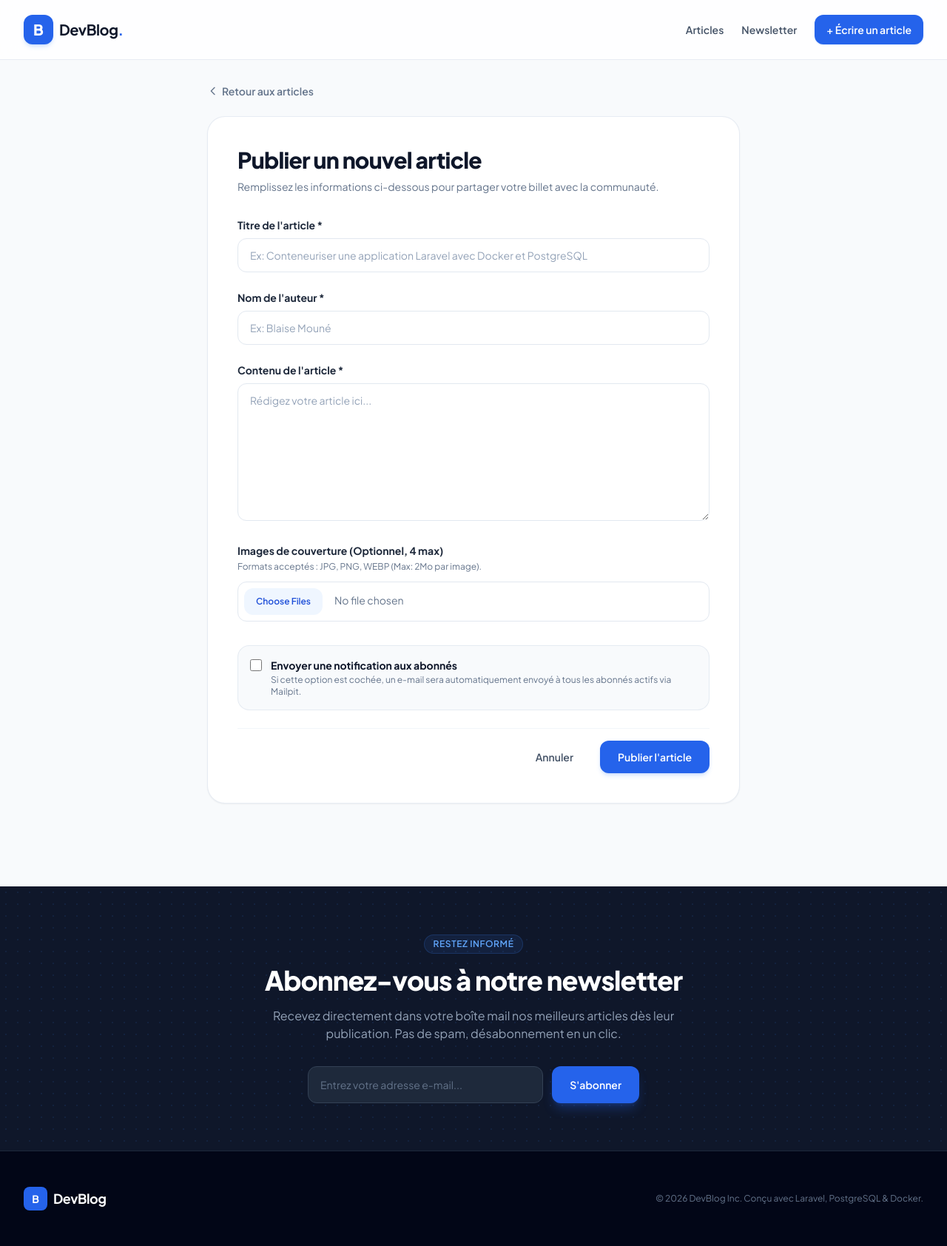
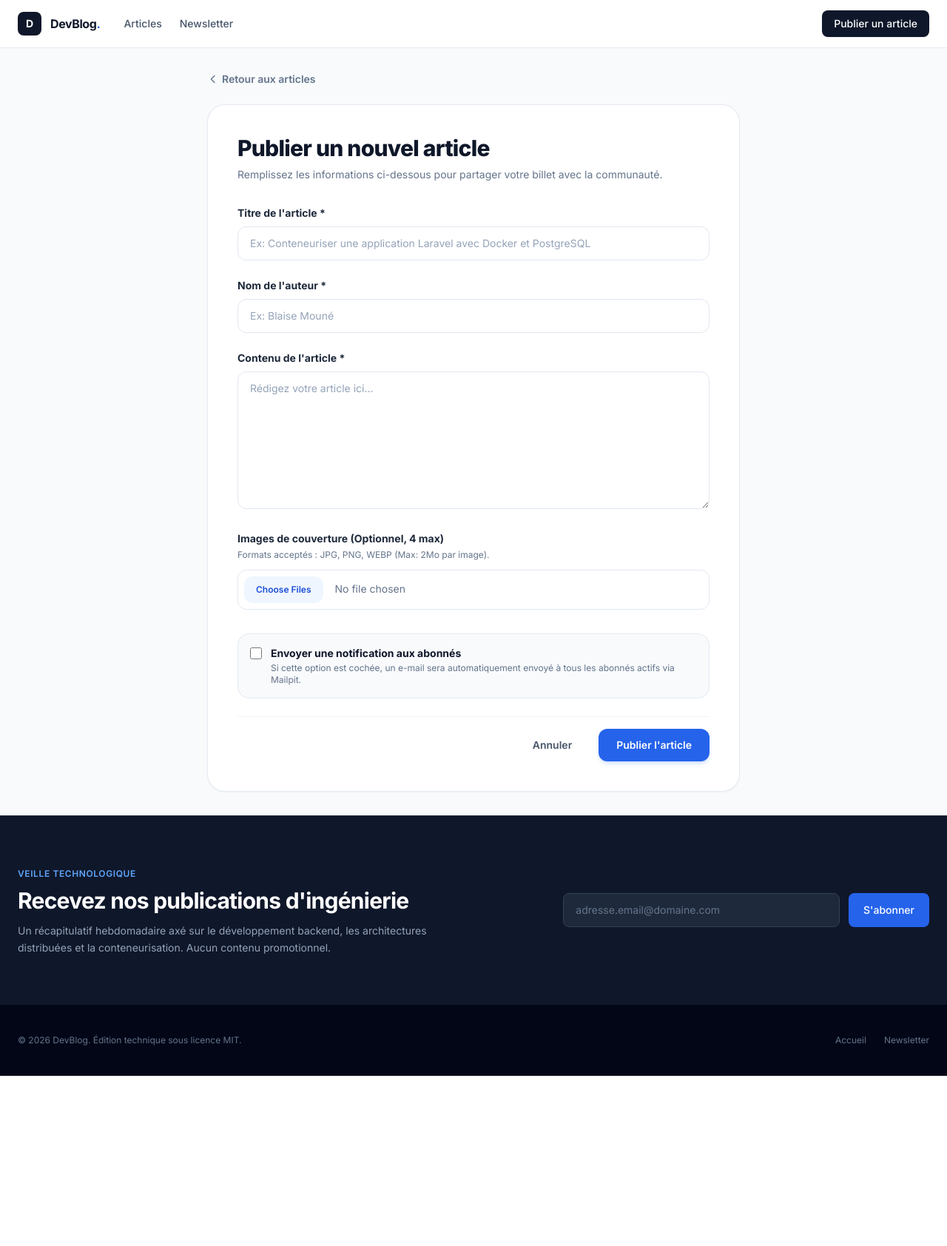
Before and after one commit to Mounix756/docker-training, a Laravel app: page /articles/create in a window 1280 px wide. Shown: the whole page at 74% size. After the commit the page ends 1454 px from the top, so only its background shows below. Run offline with Laravel 12, Linux system fonts and the light colour scheme; some libraries are stand-ins or nearby versions.

Commit message:
style(laravel): review complet des vues afin de rendre plus moderne

```diff
--- a/laravel/resources/views/layouts/app.blade.php
+++ b/laravel/resources/views/layouts/app.blade.php
@@ -3,100 +3,101 @@
 <head>
     <meta charset="UTF-8">
     <meta name="viewport" content="width=device-width, initial-scale=1.0">
-    <title>@yield('title', 'DevBlog - Actualités & Tutos')</title>
+    <title>@yield('title', 'DevBlog | Ingénierie & Architecture Web')</title>
     <script src="https://cdn.tailwindcss.com"></script>
     <link rel="preconnect" href="https://fonts.googleapis.com">
     <link rel="preconnect" href="https://fonts.gstatic.com" crossorigin>
-    <link href="https://fonts.googleapis.com/css2?family=Plus+Jakarta+Sans:wght@400;500;600;700;800&display=swap" rel="stylesheet">
+    <link href="https://fonts.googleapis.com/css2?family=Inter:wght@400;500;600;700;800&display=swap" rel="stylesheet">
     <style>
-        body { font-family: 'Plus Jakarta Sans', sans-serif; }
+        body { font-family: 'Inter', sans-serif; }
     </style>
 </head>
-<body class="flex flex-col min-h-full text-slate-800 antialiased selection:bg-blue-500 selection:text-white">
+<body class="flex flex-col min-h-full text-slate-900 antialiased selection:bg-slate-900 selection:text-white">
 
-    <!-- En-tête Sticky -->
-    <header class="sticky top-0 z-50 backdrop-blur-md bg-white/80 border-b border-slate-200/80">
-        <div class="max-w-7xl mx-auto px-4 sm:px-6 lg:px-8 h-20 flex items-center justify-between">
-            <a href="{{ route('articles.index') }}" class="flex items-center space-x-2 group">
-                <div class="w-10 h-10 rounded-xl bg-blue-600 flex items-center justify-center text-white font-extrabold text-xl shadow-md shadow-blue-500/20 group-hover:scale-105 transition">
-                    B
+    <!-- En-tête de navigation -->
+    <header class="bg-white border-b border-slate-200/80 sticky top-0 z-50">
+        <div class="max-w-7xl mx-auto px-6 h-16 flex items-center justify-between">
+            <div class="flex items-center space-x-8">
+                <a href="{{ route('articles.index') }}" class="flex items-center space-x-3">
+                    <span class="w-8 h-8 rounded-lg bg-slate-900 text-white flex items-center justify-center font-bold text-sm">D</span>
+                    <span class="text-base font-bold tracking-tight text-slate-900">DevBlog<span class="text-blue-600">.</span></span>
+                </a>
+                <nav class="hidden md:flex items-center space-x-6">
+                    <a href="{{ route('articles.index') }}" class="text-sm font-medium text-slate-600 hover:text-slate-900 transition">Articles</a>
+                    <a href="#newsletter" class="text-sm font-medium text-slate-600 hover:text-slate-900 transition">Newsletter</a>
+                </nav>
             </div>
-                <span class="text-xl font-bold text-slate-900 tracking-tight">DevBlog<span class="text-blue-600">.</span></span>
+
+            <div class="flex items-center space-x-4">
+                <a href="{{ route('articles.create') }}" class="inline-flex items-center px-4 py-2 rounded-lg text-sm font-medium text-white bg-slate-900 hover:bg-slate-800 transition shadow-sm">
+                    Publier un article
                 </a>
-
-            <nav class="flex items-center space-x-6">
-                <a href="{{ route('articles.index') }}" class="text-sm font-semibold text-slate-600 hover:text-blue-600 transition">Articles</a>
-                <a href="#newsletter" class="text-sm font-semibold text-slate-600 hover:text-blue-600 transition hidden sm:inline-block">Newsletter</a>
-                <a href="{{ route('articles.create') }}" class="inline-flex items-center justify-center px-4 py-2.5 rounded-xl text-sm font-semibold text-white bg-blue-600 hover:bg-blue-700 shadow-sm shadow-blue-500/20 transition hover:-translate-y-0.5">
-                    + Écrire un article
-                </a>
-            </nav>
+            </div>
         </div>
     </header>
 
-    <!-- Alertes Notifications -->
+    <!-- Messages Flash -->
     @if(session('success'))
-        <div class="max-w-7xl mx-auto px-4 sm:px-6 lg:px-8 mt-6">
-            <div class="bg-emerald-50 border border-emerald-200/80 text-emerald-900 px-4 py-3.5 rounded-2xl flex items-center justify-between text-sm shadow-sm">
-                <div class="flex items-center space-x-3">
-                    <span class="flex-shrink-0 w-2 h-2 rounded-full bg-emerald-500"></span>
-                    <span>{{ session('success') }}</span>
-                </div>
-                <button onclick="this.parentElement.remove()" class="text-emerald-500 hover:text-emerald-800 font-bold text-lg">&times;</button>
+        <div class="max-w-7xl mx-auto px-6 mt-4">
+            <div class="bg-slate-900 text-white px-4 py-3 rounded-xl flex items-center justify-between text-sm shadow-md">
+                <p>{{ session('success') }}</p>
+                <button onclick="this.parentElement.remove()" class="text-slate-400 hover:text-white ml-4 font-semibold">Fermer</button>
             </div>
         </div>
     @endif
 
     @if($errors->has('email'))
-        <div class="max-w-7xl mx-auto px-4 sm:px-6 lg:px-8 mt-6">
-            <div class="bg-rose-50 border border-rose-200/80 text-rose-900 px-4 py-3.5 rounded-2xl flex items-center justify-between text-sm shadow-sm">
-                <span>{{ $errors->first('email') }}</span>
-                <button onclick="this.parentElement.remove()" class="text-rose-500 hover:text-rose-800 font-bold text-lg">&times;</button>
+        <div class="max-w-7xl mx-auto px-6 mt-4">
+            <div class="bg-rose-600 text-white px-4 py-3 rounded-xl flex items-center justify-between text-sm shadow-md">
+                <p>{{ $errors->first('email') }}</p>
+                <button onclick="this.parentElement.remove()" class="text-white/80 hover:text-white ml-4 font-semibold">Fermer</button>
             </div>
         </div>
     @endif
 
-    <!-- Contenu Principal -->
+    <!-- Main Content -->
     <main class="flex-grow">
         @yield('content')
     </main>
 
-    <!-- Section Newsletter Globale -->
-    <section id="newsletter" class="bg-slate-900 text-white py-16 mt-20 relative overflow-hidden">
-        <div class="absolute inset-0 opacity-10 bg-[radial-gradient(#3b82f6_1px,transparent_1px)] [background-size:16px_16px]"></div>
-        <div class="max-w-4xl mx-auto px-4 text-center relative z-10">
-            <span class="inline-block bg-blue-500/10 text-blue-400 font-semibold text-xs px-3 py-1 rounded-full uppercase tracking-wider mb-4 border border-blue-500/20">
-                Restez Informé
-            </span>
-            <h2 class="text-3xl sm:text-4xl font-extrabold tracking-tight mb-4">Abonnez-vous à notre newsletter</h2>
-            <p class="text-slate-400 max-w-xl mx-auto mb-8 text-sm sm:text-base leading-relaxed">
-                Recevez directement dans votre boîte mail nos meilleurs articles dès leur publication. Pas de spam, désabonnement en un clic.
+    <!-- Section Newsletter Professionnelle -->
+    <section id="newsletter" class="bg-slate-900 text-white py-16 border-t border-slate-800">
+        <div class="max-w-7xl mx-auto px-6">
+            <div class="grid grid-cols-1 lg:grid-cols-12 gap-8 items-center">
+                <div class="lg:col-span-7">
+                    <span class="text-xs font-semibold uppercase tracking-wider text-blue-400">Veille Technologique</span>
+                    <h2 class="text-2xl sm:text-3xl font-bold tracking-tight mt-2 mb-3">Recevez nos publications d'ingénierie</h2>
+                    <p class="text-slate-400 text-sm max-w-xl leading-relaxed">
+                        Un récapitulatif hebdomadaire axé sur le développement backend, les architectures distribuées et la conteneurisation. Aucun contenu promotionnel.
                     </p>
-
-            <form action="{{ route('subscribers.store') }}" method="POST" class="max-w-md mx-auto flex flex-col sm:flex-row gap-3">
+                </div>
+                <div class="lg:col-span-5">
+                    <form action="{{ route('subscribers.store') }}" method="POST" class="flex flex-col sm:flex-row gap-3">
                         @csrf
                         <input
                             type="email"
                             name="email"
                             required
-                    placeholder="Entrez votre adresse e-mail..."
-                    class="w-full px-4 py-3.5 rounded-xl bg-slate-800 border border-slate-700 text-white placeholder-slate-500 text-sm focus:outline-none focus:ring-2 focus:ring-blue-500 focus:border-transparent transition"
+                            placeholder="adresse.email@domaine.com"
+                            class="w-full px-4 py-3 rounded-lg bg-slate-800 border border-slate-700 text-white placeholder-slate-500 text-sm focus:outline-none focus:border-blue-500 transition"
                         >
-                <button type="submit" class="sm:w-auto px-6 py-3.5 rounded-xl bg-blue-600 hover:bg-blue-500 text-white font-semibold text-sm transition shadow-lg shadow-blue-600/30 whitespace-nowrap">
+                        <button type="submit" class="px-5 py-3 rounded-lg bg-blue-600 hover:bg-blue-500 text-white font-medium text-sm whitespace-nowrap transition">
                             S'abonner
                         </button>
                     </form>
                 </div>
+            </div>
+        </div>
     </section>
 
-    <!-- Pied de Page -->
-    <footer class="bg-slate-950 text-slate-400 py-12 border-t border-slate-800">
-        <div class="max-w-7xl mx-auto px-4 sm:px-6 lg:px-8 flex flex-col sm:flex-row justify-between items-center gap-6">
-            <div class="flex items-center space-x-2">
-                <div class="w-8 h-8 rounded-lg bg-blue-600 flex items-center justify-center text-white font-bold text-sm">B</div>
-                <span class="text-lg font-bold text-white tracking-tight">DevBlog</span>
+    <!-- Pied de page -->
+    <footer class="bg-slate-950 text-slate-500 py-10 border-t border-slate-900 text-xs">
+        <div class="max-w-7xl mx-auto px-6 flex flex-col sm:flex-row items-center justify-between gap-4">
+            <p>&copy; {{ date('Y') }} DevBlog. Édition technique sous licence MIT.</p>
+            <div class="flex space-x-6">
+                <a href="{{ route('articles.index') }}" class="hover:text-slate-300 transition">Accueil</a>
+                <a href="#newsletter" class="hover:text-slate-300 transition">Newsletter</a>
             </div>
-            <p class="text-xs text-slate-500">&copy; {{ date('Y') }} DevBlog Inc. Conçu avec Laravel, PostgreSQL & Docker.</p>
         </div>
     </footer>
 
```
Also changed, not shown: laravel/resources/views/articles/index.blade.php (+81 -49 lines). Lines whose indentation alone changed are shown as unchanged.
